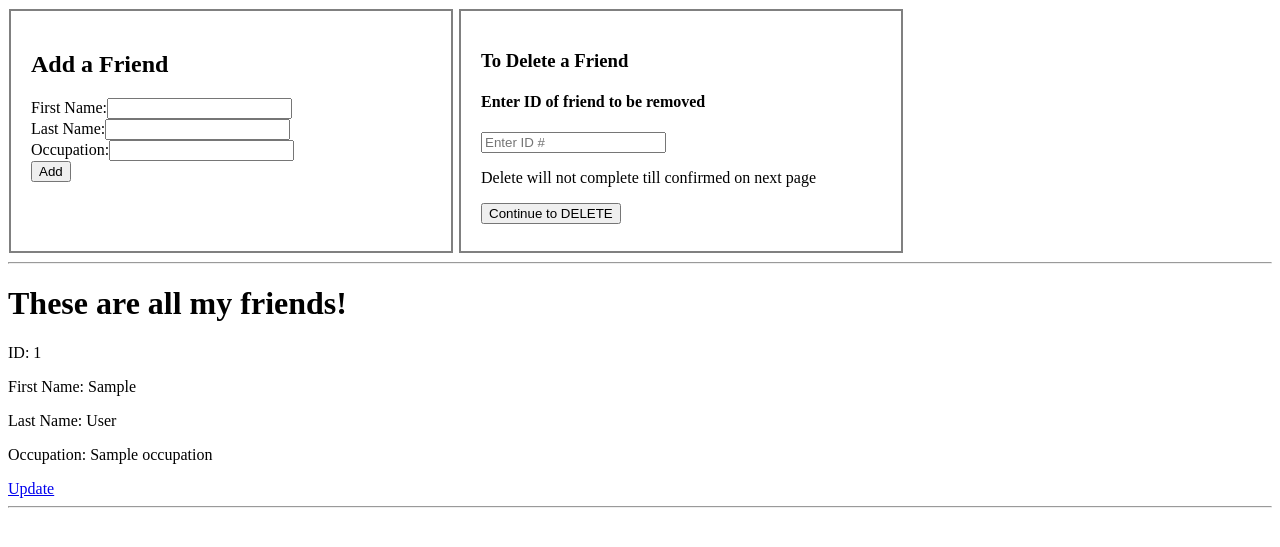
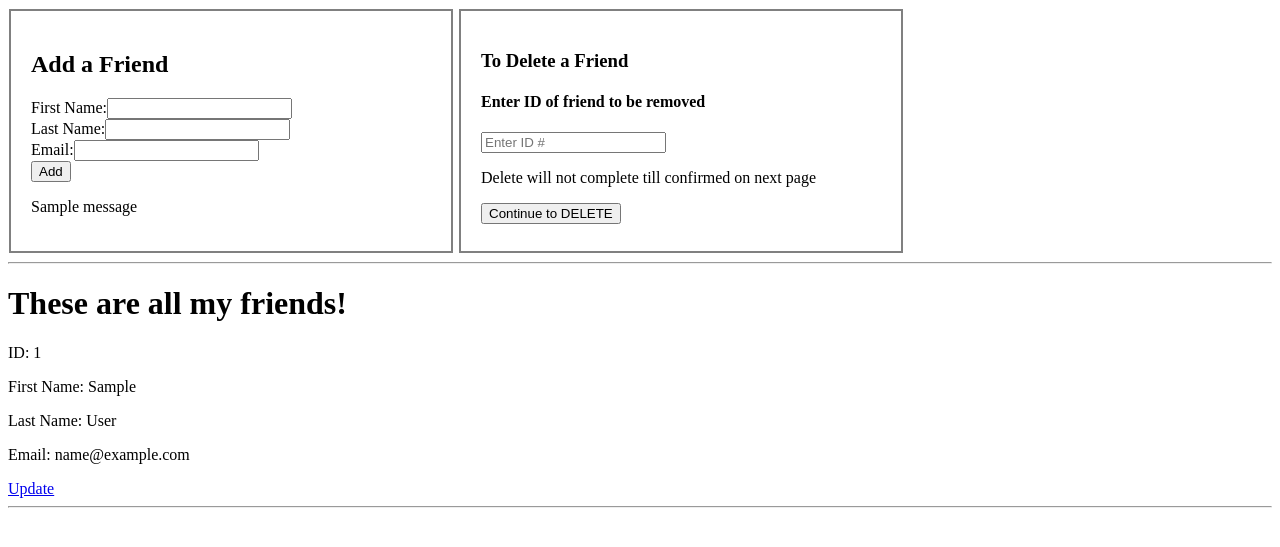
Before and after one commit to lodeddie/python-nov-2016, a Flask app: template Monet_Harkin/FullFriends/templates/index.html in a window 1280 px wide. Shown: the top 547 px of the page. Run offline with Flask 2, Linux system fonts and the light colour scheme; the template is opened without the code that fills it: most values are stand-ins (such as "Sample title", 1, 10 or a date in 2020); one stand-in notice (Sample message) is shown.

Commit message:
FullFriends

```diff
--- a/Monet_Harkin/FullFriends/server.py
+++ b/Monet_Harkin/FullFriends/server.py
@@ -1,22 +1,40 @@
+import re
 from flask import Flask, request, redirect, render_template, session, flash
 from mysqlconnection import MySQLConnector
 app = Flask(__name__)
-mysql = MySQLConnector(app,'friendsdb')
+mysql = MySQLConnector(app,'friends')
+app.secret_key = "secretfriends"
 
 @app.route('/')
 def index():
+	if "form" not in session:
+		session["form"]={}
 	query = "SELECT * FROM friends"
 	friends = mysql.query_db(query)
 	return render_template('index.html', all_friends=friends)
 @app.route('/friends', methods=['POST'])
 def create():
-	query = "INSERT INTO friends (first_name, last_name, occupation, created_at, updated_at) VALUES (:first, :last_name, :occupation, NOW(), NOW())"
-	data={
-		'first': request.form['first_name'],
-		'last_name': request.form['last_name'],
-		'occupation': request.form['occupation']
-		}
-	mysql.query_db(query, data)
+	first= request.form['first_name']
+	last= request.form['last_name']
+	email= request.form['email']
+	session["form"]=request.form
+	EMAIL_REGEX = re.compile(r'^[a-zA-Z0-9.+_-]+@[a-zA-Z0-9._-]+\.[a-zA-Z]+$')
+	if len(email) == 0:
+		flash("NOT ADDED : Email required")
+	elif len(first) == 0 or len(last) == 0:
+		flash("NOT ADDED : Full name required")
+	elif not EMAIL_REGEX.match(email):
+		flash("NOT ADDED : Invalid email")
+	else:
+		session.pop("form")
+		session["form"]={}
+		query = "INSERT INTO friends (first_name, last_name, email, created_at, updated_at) VALUES (:first_name, :last_name, :email, NOW(), NOW())"
+		data={
+			'first_name': first,
+			'last_name': last,
+			'email': email
+			}
+		mysql.query_db(query, data)
 	# add a friend to the database!
 	return redirect('/')
 @app.route('/friends/<friend_id>')
@@ -27,11 +45,11 @@ def update(friend_id):
 	return render_template('update.html', one_friend=friends[0])
 @app.route('/friend/<friend_id>/edit', methods=['POST'])
 def edit(friend_id):
-	query = "UPDATE friends SET first_name = :first_name, last_name = :last_name, occupation = :occupation, updated_at = NOW() WHERE id = :id"
+	query = "UPDATE friends SET first_name = :first_name, last_name = :last_name, email = :email, updated_at = NOW() WHERE id = :id"
 	data = {
 			'first_name': request.form['first_name'],
 			'last_name': request.form['last_name'],
-			'occupation': request.form['occupation'],
+			'email': request.form['email'],
 			'id': friend_id
 		}
 	mysql.query_db(query,data)
--- a/Monet_Harkin/FullFriends/templates/delete_friend.html
+++ b/Monet_Harkin/FullFriends/templates/delete_friend.html
@@ -13,7 +13,7 @@
   <form action='/friend/{{check_delete.id}}/delete' method='POST'>
     <label for="first_name">First Name: {{check_delete.first_name}}</label>
     <label for="last_name">Last Name: {{check_delete.last_name}}</label>
-    <label for="occupation">Occupation: {{check_delete.occupation}}</label>
+    <label for="email">Email: {{check_delete.email}}</label>
     <h3>Are you sure you want to Delete: {{check_delete.first_name}} {{check_delete.last_name}} from the Database</h3>
     <input type="submit" value="Complete Delete">
   </form>
--- a/Monet_Harkin/FullFriends/templates/index.html
+++ b/Monet_Harkin/FullFriends/templates/index.html
@@ -21,11 +21,18 @@
   <div class="top_boxes">
     <h2>Add a Friend</h2>
     <form action='/friends' method='POST'>
-      <label for="first_name">First Name:<input type="text" name="first_name" id="first_name"></label>
-      <label for="last_name">Last Name:<input type="text" name="last_name" id="last_name"></label>
-      <label for="occupation">Occupation:<input type="text" name="occupation" id="occupation"></label>
+      <label for="first_name">First Name:<input type="text" name="first_name" id="first_name" value="{{session['form']['first_name']}}"></label>
+      <label for="last_name">Last Name:<input type="text" name="last_name" id="last_name" value="{{session['form']['last_name']}}"></label>
+      <label for="email">Email:<input type="text" name="email" id="email" value="{{session['form']['email']}}"></label>
       <input type="submit" value="Add">
     </form>
+    {% with messages = get_flashed_messages()%}
+      {% if messages %}
+        {% for message in messages %}
+          {{ message }}
+        {% endfor %}
+      {% endif %}
+    {% endwith %}
   </div>
   <div class="top_boxes">
     <form action='/remove_friend/check' method="POST">
@@ -43,7 +50,7 @@
   <p>ID: {{friend['id']}}</p>
   <p>First Name: {{friend['first_name']}}</p>
   <p>Last Name: {{friend['last_name']}}</p>
-  <p>Occupation: {{friend['occupation']}}</p>
+  <p>Email: {{friend['email']}}</p>
   <a href="/friends/{{friend['id']}}">Update</a>
    <hr>
   {% endfor %}
--- a/Monet_Harkin/FullFriends/templates/update.html
+++ b/Monet_Harkin/FullFriends/templates/update.html
@@ -4,13 +4,12 @@
 	<title>Update</title>
 </head>
 <body>
-{{one_friend}}
 
-<h2>Update a Friend</h2>
+<h2>Update a Friend : {{one_friend.first_name}} {{one_friend.last_name}}</h2>
   <form action='/friend/{{one_friend.id}}/edit' method='POST'>
     <label for="first_name">First Name:<input type="text" name="first_name" id="first_name" value="{{one_friend.first_name}}"></label>
     <label for="last_name">Last Name:<input type="text" name="last_name" id="last_name" value="{{one_friend.last_name}}"></label>
-    <label for="occupation">Occupation:<input type="text" name="occupation" id="occupation" value="{{one_friend.occupation}}"></label>
+    <label for="email">Email:<input type="text" name="email" id="email" value="{{one_friend.email}}"></label>
     <input type="submit" value="Update">
   </form>
 
```
